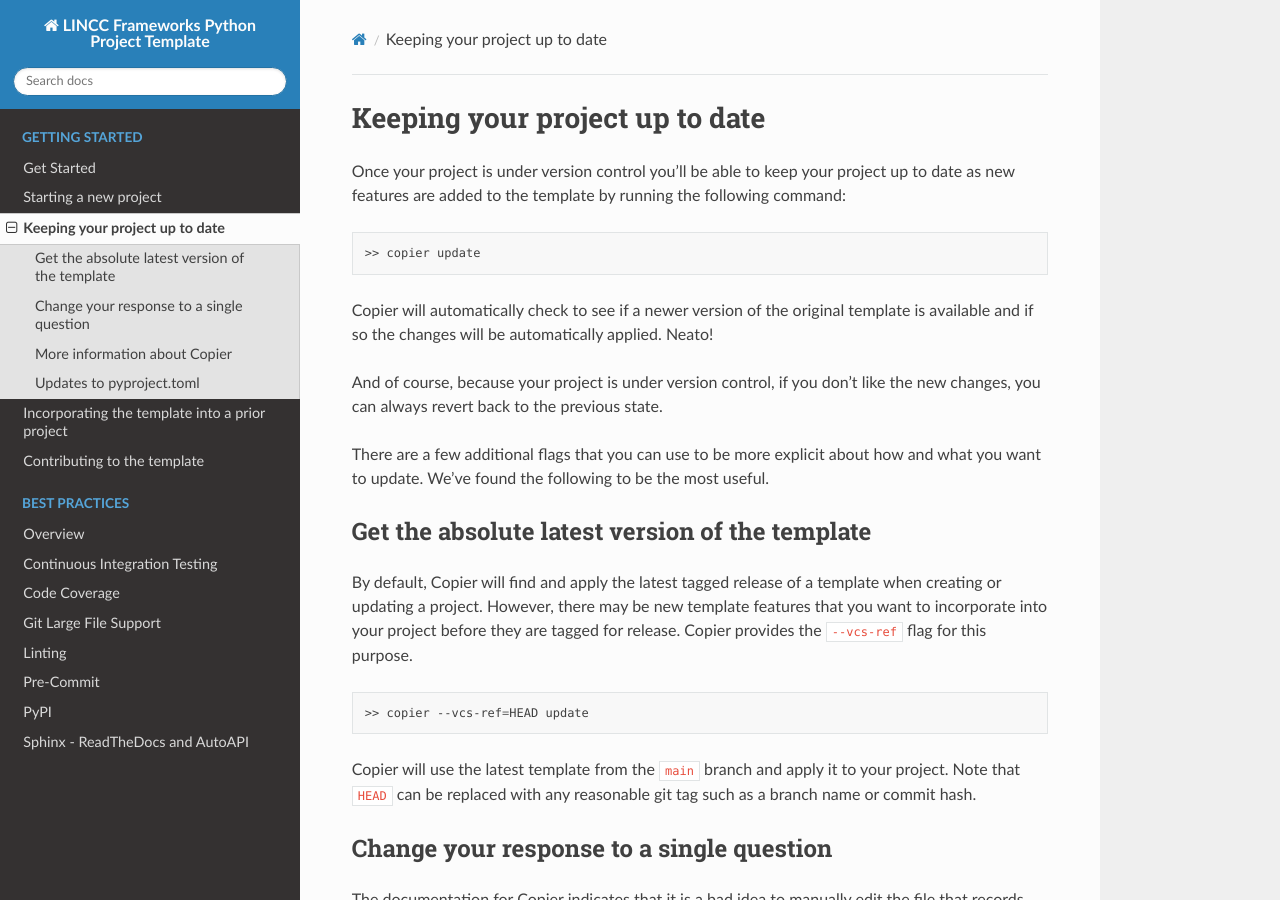
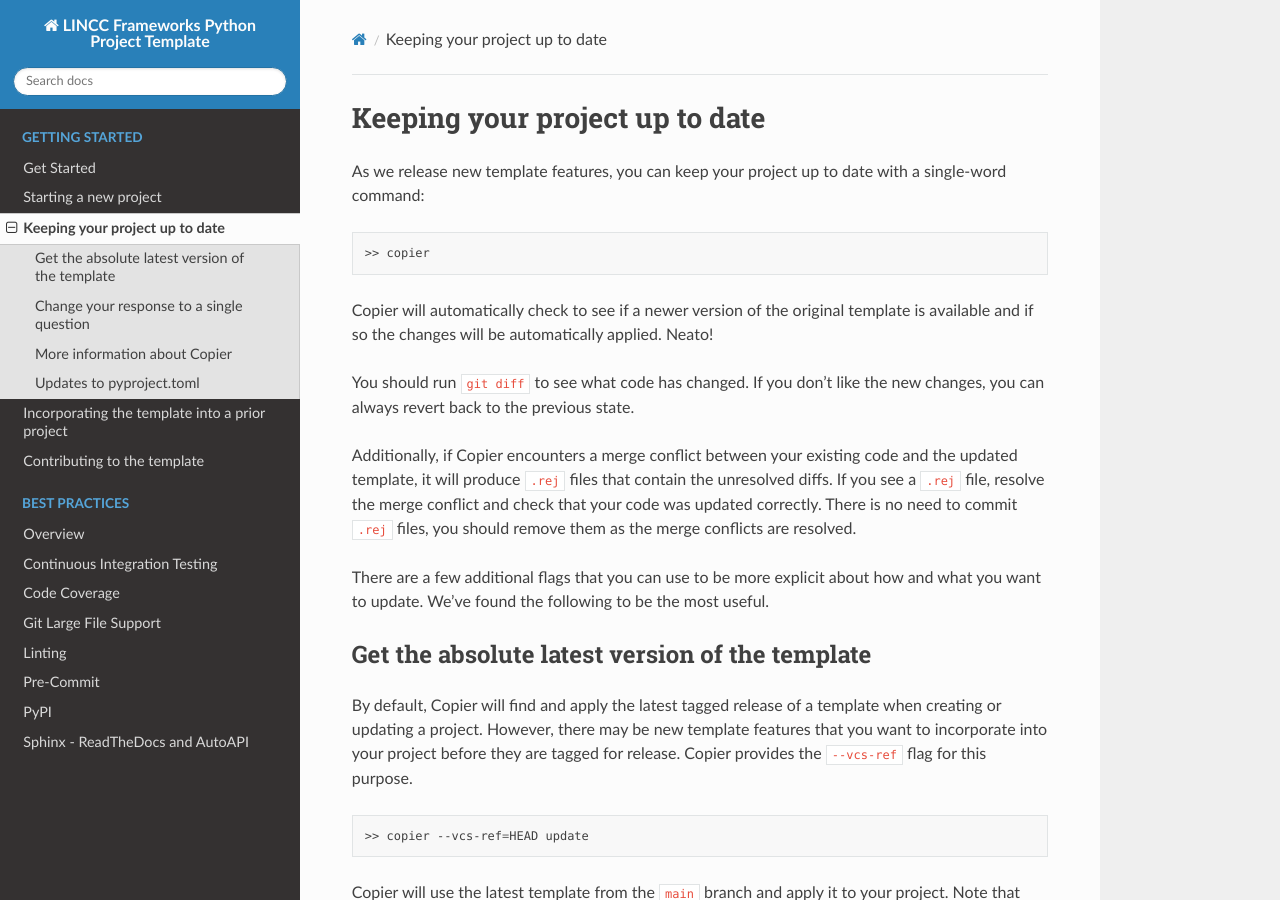
Before and after one commit to lincc-frameworks/python-project-template, a Sphinx documentation site: the page built from docs/source/update_project.rst, in a window 1280 px wide and 900 px high. Built offline with Sphinx 7.4.7 and the Read the Docs theme 2.0.0, drawn with Linux system fonts in a browser that asks for light colours; the version number could not be read and is left out.

Commit message:
Responded to PR comments.

```diff
--- a/docs/source/update_project.rst
+++ b/docs/source/update_project.rst
@@ -1,21 +1,28 @@
 Keeping your project up to date
 ===============================
 
-Once your project is under version control you'll be able to keep your project up
-to date as new features are added to the template by running the following command:
+As we release new template features, you can keep your project up to date with
+a single-word command:
 
 .. code-block:: bash
 
-    >> copier update
+    >> copier
 
 Copier will automatically check to see if a newer version of the original template
 is available and if so the changes will be automatically applied. Neato!
 
-And of course, because your project is under version control, if you don't like
-the new changes, you can always revert back to the previous state.
+You should run ``git diff`` to see what code has changed.
+If you don't like the new changes, you can always revert back to the previous state.
 
-There are a few additional flags that you can use to be more explicit about how and what you want to update.
-We've found the following to be the most useful.
+Additionally, if Copier encounters a merge conflict between your existing code and
+the updated template, it will produce ``.rej`` files that contain the unresolved diffs.
+If you see a ``.rej`` file, resolve the merge conflict and check that your code
+was updated correctly.
+There is no need to commit ``.rej`` files, you should remove them as
+the merge conflicts are resolved.
+
+There are a few additional flags that you can use to be more explicit about how
+and what you want to update. We've found the following to be the most useful.
 
 Get the absolute latest version of the template
 -----------------------------------------------
```
Also changed, not shown: docs/source/existing_project.rst (+13 -0 lines).
